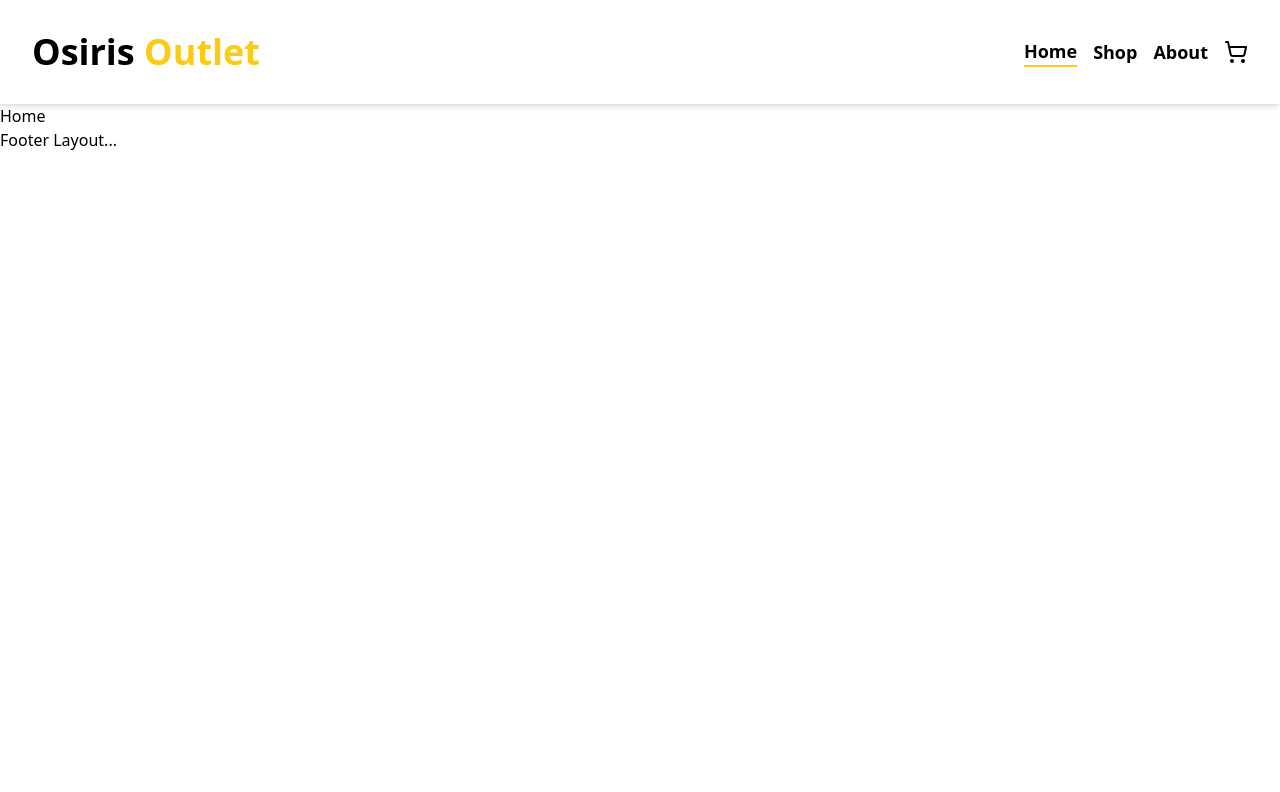
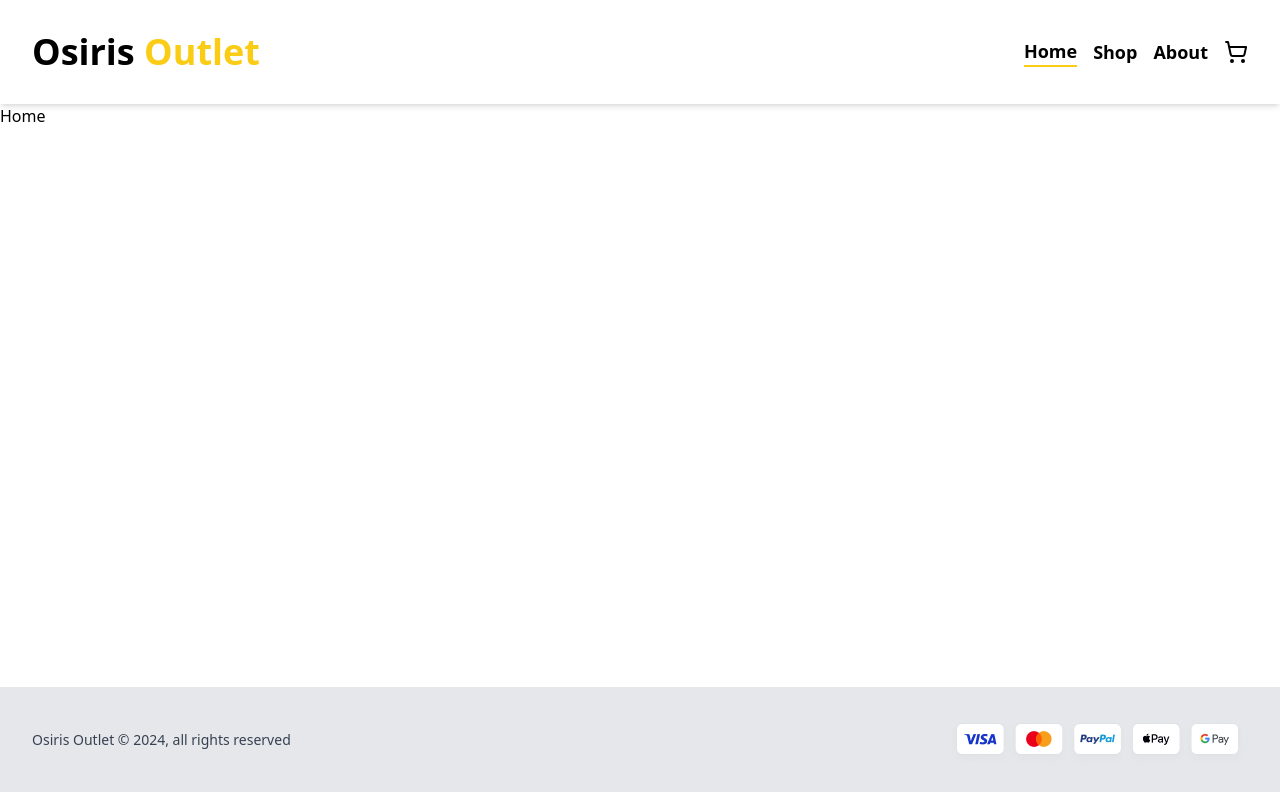
Before and after one commit to AhmedLebda/the-odin-project, a React (Vite) app in the folder react/shopping-cart/: page / in a window 1280 px wide. Shown: the top 792 px of the page. Built offline with nearby package versions, Linux system fonts and the light colour scheme.

Commit message:
Add: footer

```diff
--- /dev/null
+++ b/react/shopping-cart/src/components/custom/Footer.jsx
@@ -0,0 +1,15 @@
+import PaymentImages from "../../Images/pay-methods.png";
+
+const Footer = () => {
+    const date = new Date();
+    const year = date.getFullYear();
+    return (
+        <footer className="mt-auto p-8 bg-gray-200 text-gray-700 text-sm flex flex-col gap-4 sm:flex-row justify-between items-center">
+            <p className="pb-2">
+                Osiris Outlet &copy; {year}, all rights reserved{" "}
+            </p>
+            <img src={PaymentImages} alt="Payment Methods" />
+        </footer>
+    );
+};
+export default Footer;
--- a/react/shopping-cart/src/pages/Layout.jsx
+++ b/react/shopping-cart/src/pages/Layout.jsx
@@ -1,11 +1,12 @@
 import { Outlet } from "react-router-dom";
 import Navbar from "../components/custom/Navbar";
+import Footer from "../components/custom/Footer";
 const Layout = () => {
     return (
         <div className="flex flex-col min-h-screen">
             <Navbar />
             <Outlet></Outlet>
-            <h2>Footer Layout...</h2>
+            <Footer />
         </div>
     );
 };
```
Also changed, not shown: react/shopping-cart/src/Images/pay-methods.png (added).
